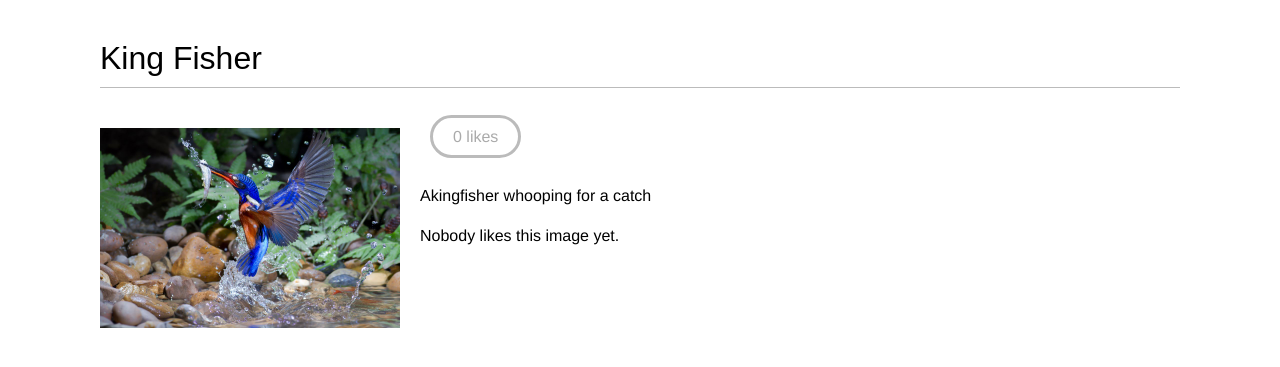
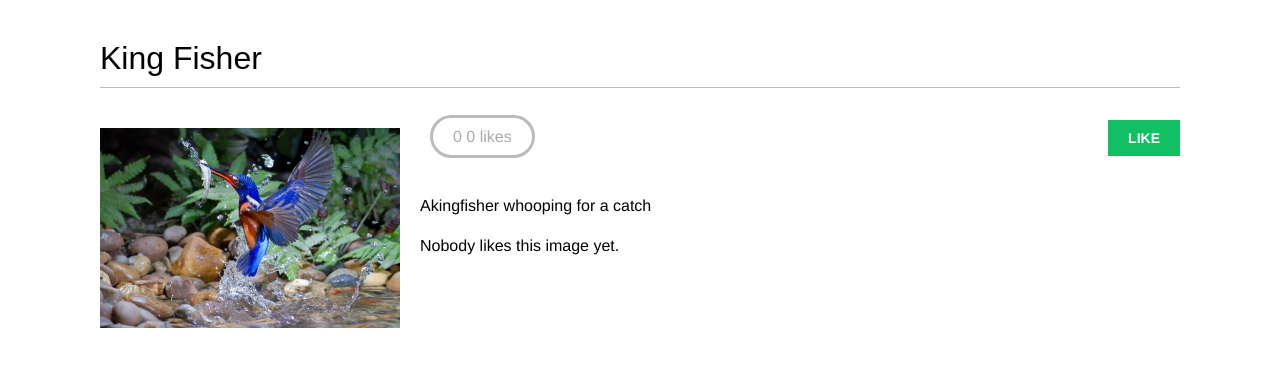
Before and after one commit to GachewaRa/DJANGO-4-BY-EXAMPLE, a Django app: page /images/detail/5/king-fisher/ in a window 1280 px wide. Shown: the part 47-414 px from the top of the page. Run offline with Django 5.2, Linux system fonts and the light colour scheme; data comes from the database, SQL or seed files in the repository; both versions use the stored data as it was after the commit; some libraries are stand-ins or nearby versions; some web fonts are replaced.

Commit message:
Added the like functionality using Asynchronous JS. Testing was hella tuff, with an unresponsive DOM and blank console. The trick was restarting the server, taking it thru https and back to http

```diff
--- a/Django-5/bookmarks/account/templates/base.html
+++ b/Django-5/bookmarks/account/templates/base.html
@@ -1,9 +1,9 @@
-{% load static %}
-<!DOCTYPE html>
+
+{% load static %} <!DOCTYPE html>
 <html>
   <head>
     <title>{% block title %}{% endblock %}</title>
-    <link href="{% static 'css/base.css' %}" rel="stylesheet">
+    <link href="{% static 'css/base.css' %}" rel="stylesheet" />
   </head>
   <body>
     <div id="header">
@@ -24,9 +24,16 @@
       <span class="user">
         {% if request.user.is_authenticated %}
         Hello {{ request.user.first_name|default:request.user.username }},
-                <form method="post" action="{% url 'logout' %}" style="display:inline;">
+        <form
+          method="post"
+          action="{% url 'logout' %}"
+          style="display:inline;"
+        >
           {% csrf_token %}
-                    <button type="submit" style="background:none; border:none; padding:20; color:rgb(94, 94, 199); cursor:pointer;">
+          <button
+            type="submit"
+            style="background:none; border:none; padding:20; color:rgb(94, 94, 199); cursor:pointer;"
+          >
             Logout
           </button>
         </form>
@@ -46,8 +53,21 @@
     </ul>
     {% endif %}
     <div id="content">
-        {% block content %}
-        {% endblock %}
+      {% block content %} {% endblock %}
     </div>
+    <script src="//cdn.jsdelivr.net/npm/js-cookie@3.0.1/dist/js.cookie.min.js"></script>
+    <script>
+      const csrftoken = Cookies.get('csrftoken');
+      document.addEventListener('DOMContentLoaded', (event) => {
+        // DOM loaded
+        // Add your JavaScript code here
+      });
+    </script>
   </body>
 </html>
+
+{% block domready %}
+<script>
+    console.log('This is a test log');
+</script>
+{% endblock %}
--- a/Django-5/bookmarks/images/templates/images/image/detail.html
+++ b/Django-5/bookmarks/images/templates/images/image/detail.html
@@ -6,17 +6,25 @@
     <a href="{{ image.image.url }}">
         <img src="{% thumbnail image.image 300x0 %}" class="image-detail">
     </a>
-    {% with total_likes=image.users_like.count %}
+    {% with total_likes=image.users_like.count users_like=image.users_like.all %}
         <div class="image-info">
             <div>
                 <span class="count">
+                    <span class="total">{{ total_likes }}</span>
                     {{ total_likes }} like{{ total_likes|pluralize }}
                 </span>
+                <a href="#" id="like-button" data-id="{{ image.id }}" data-action="{% if request.user in users_like %}un{% endif %}like" class="like button">
+                    {% if request.user not in users_like %}
+                        Like
+                    {% else %}
+                        Unlike
+                    {% endif %}
+                </a>
             </div>
             {{ image.description|linebreaks }}
         </div>
         <div class="image-likes">
-            {% for user in image.users_like.all %}
+            {% for user in users_like %}
                 <div>
                     {% if user.profile.photo %}
                         <img src="{{ user.profile.photo.url }}">
@@ -29,3 +37,50 @@
         </div>
     {% endwith %}
 {% endblock %}
+
+{% block domready %}
+<script>
+    document.addEventListener('DOMContentLoaded', (event) => {
+        console.log('DOM fully loaded and parsed');
+        const url = '{% url "images:like" %}';
+        const csrftoken = Cookies.get('csrftoken');
+
+        var options = {
+            method: 'POST',
+            headers: {'X-CSRFToken': csrftoken},
+            mode: 'same-origin'
+        };
+
+        document.querySelector('a.like').addEventListener('click', function(e) {
+            e.preventDefault();
+            console.log('Like button clicked');
+            var likeButton = this;
+
+            // add request body
+            var formData = new FormData();
+            formData.append('id', likeButton.dataset.id);
+            formData.append('action', likeButton.dataset.action);
+            options.body = formData;
+
+            // send HTTP request
+            fetch(url, options)
+            .then(response => response.json())
+            .then(data => {
+                console.log('Fetch response:', data);
+                if (data.status === 'ok') {
+                    var previousAction = likeButton.dataset.action;
+                    // toggle button text and data-action
+                    var action = previousAction === 'like' ? 'unlike' : 'like';
+                    likeButton.dataset.action = action;
+                    likeButton.innerHTML = action;
+                    // update like count
+                    var likeCount = document.querySelector('span.count .total');
+                    var totalLikes = parseInt(likeCount.innerHTML);
+                    likeCount.innerHTML = previousAction === 'like' ? totalLikes + 1 : totalLikes - 1;
+                }
+            })
+            .catch(error => console.error('Error:', error));
+        });
+    });
+</script>
+{% endblock %}
--- a/Django-5/bookmarks/images/urls.py
+++ b/Django-5/bookmarks/images/urls.py
@@ -6,4 +6,5 @@ app_name = 'images'
 urlpatterns = [
     path('create/', views.image_create, name='create'),
     path('detail/<int:id>/<slug:slug>/', views.image_detail, name='detail'),
+    path('like/', views.image_like, name='like'),
 ]
--- a/Django-5/bookmarks/images/views.py
+++ b/Django-5/bookmarks/images/views.py
@@ -4,6 +4,8 @@ from django.contrib import messages
 from .forms import ImageCreateForm
 from django.shortcuts import get_object_or_404
 from .models import Image
+from django.http import JsonResponse
+from django.views.decorators.http import require_POST
 
 
 # Create your views here.
@@ -35,3 +37,20 @@ def image_detail(request, id, slug):
                   'images/image/detail.html',
                   {'section': 'images',
                    'image': image})
+
+@login_required
+@require_POST
+def image_like(request):
+    image_id = request.POST['id']
+    action = request.POST['action']
+    if image_id and action:
+        try:
+            image = Image.objects.get(id=image_id)
+            if action == 'like':
+                image.users_like.add(request.user)
+            else:
+                image.users_like.remove(request.user)
+            return JsonResponse({'status': 'ok'})
+        except Image.DoesNotExist:
+            pass
+    return JsonResponse({'status': 'error'})
```
Also changed, not shown: Django-5/bookmarks/db.sqlite3, Django-5/bookmarks/media/images/2024/06/10/crowned-crane.jpg (added), Django-5/bookmarks/media/images/2024/06/10/crowned-crane.jpg.300x0_q85.jpg (added), Django-5/bookmarks/media/images/2024/06/10/harpy-eagle.jpg (added), Django-5/bookmarks/media/images/2024/06/10/harpy-eagle.jpg.300x0_q85.jpg (added), Django-5/bookmarks/media/images/2024/06/10/king-fisher.jpg (added), Django-5/bookmarks/media/images/2024/06/10/king-fisher.jpg.300x0_q85.jpg (added), Django-5/bookmarks/media/images/2024/06/10/the-balibird-of-paradise.jpg (added), Django-5/bookmarks/media/images/2024/06/10/the-balibird-of-paradise.jpg.300x0_q85.jpg (added), Django-5/bookmarks/media/images/2024/06/10/tropical-toucan.jpg (added), Django-5/bookmarks/media/images/2024/06/10/tropical-toucan.jpg.300x0_q85.jpg (added). Lines whose indentation alone changed are shown as unchanged.
